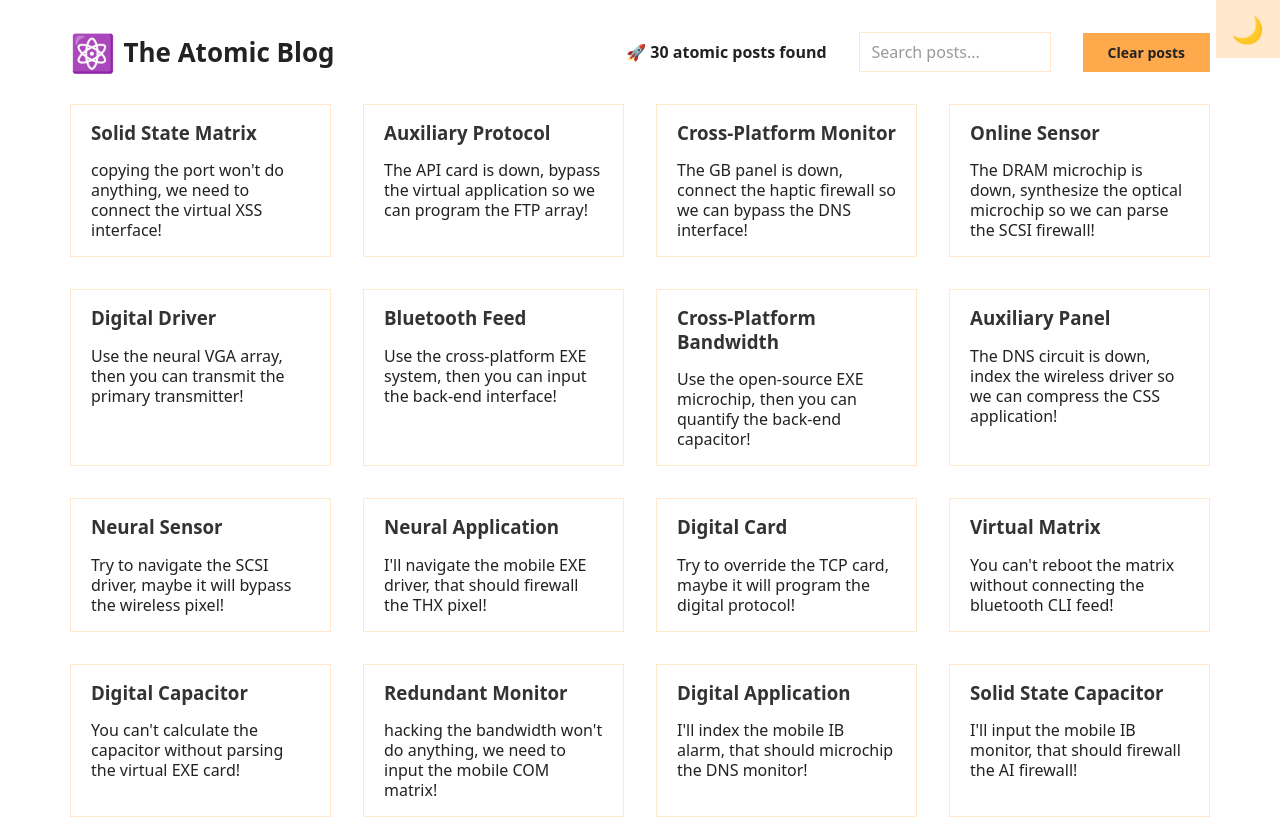
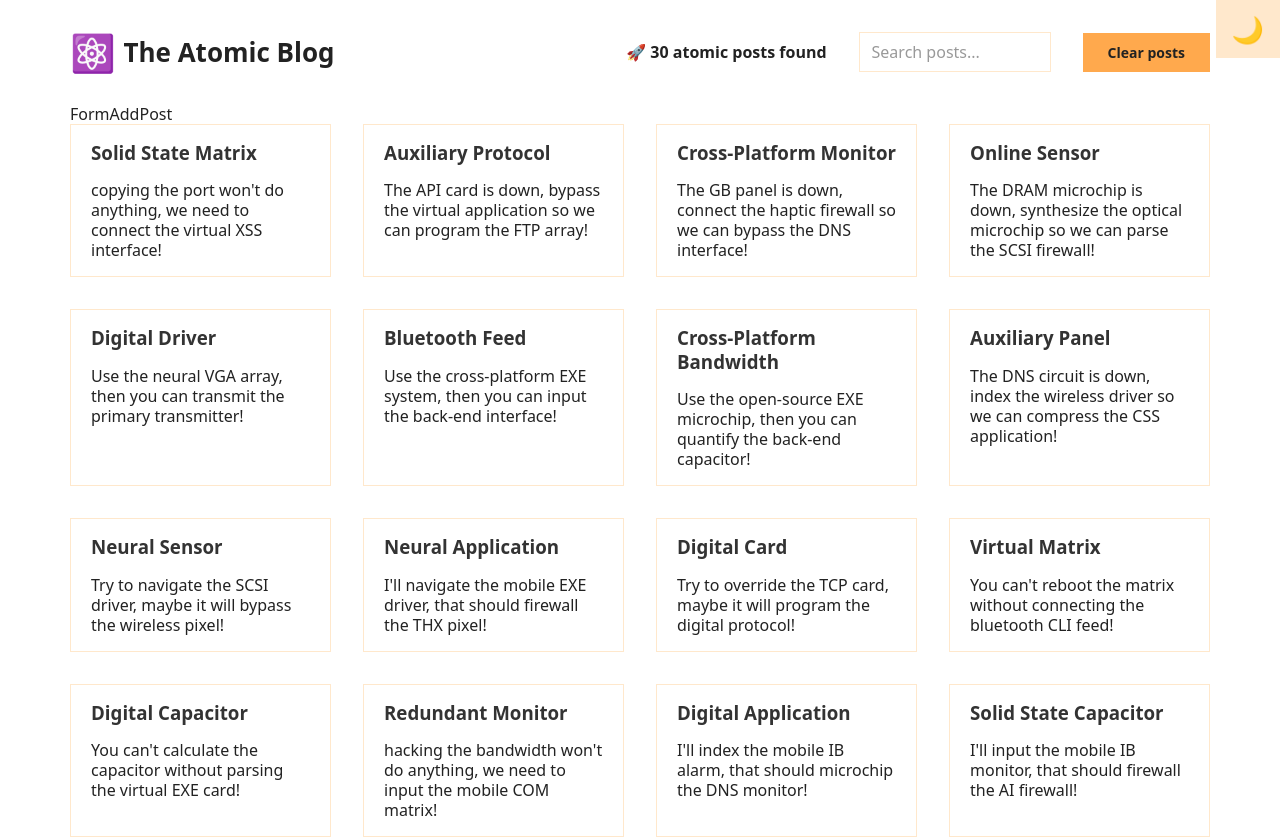
Before and after one commit to platisam/Atomic_blog, a React (Create React App) app: page / in a window 1280 px wide. Shown: the top 839 px of the page. Built offline with nearby package versions, Linux system fonts and the light colour scheme.

Commit message:
added FormAddPost component

```diff
--- /dev/null
+++ b/src/FormAddPost.js
@@ -0,0 +1,4 @@
+const FormAddPost = ({ onAddPost }) => {
+  return <div>FormAddPost</div>;
+};
+export default FormAddPost;
--- a/src/Main.js
+++ b/src/Main.js
@@ -1,8 +1,10 @@
+import FormAddPost from "./FormAddPost";
 import Posts from "./Posts";
 
 const Main = ({ posts, onAddPost }) => {
   return (
     <main>
+      <FormAddPost onAddPost={onAddPost} />
       <Posts posts={posts} />
     </main>
   );
```
